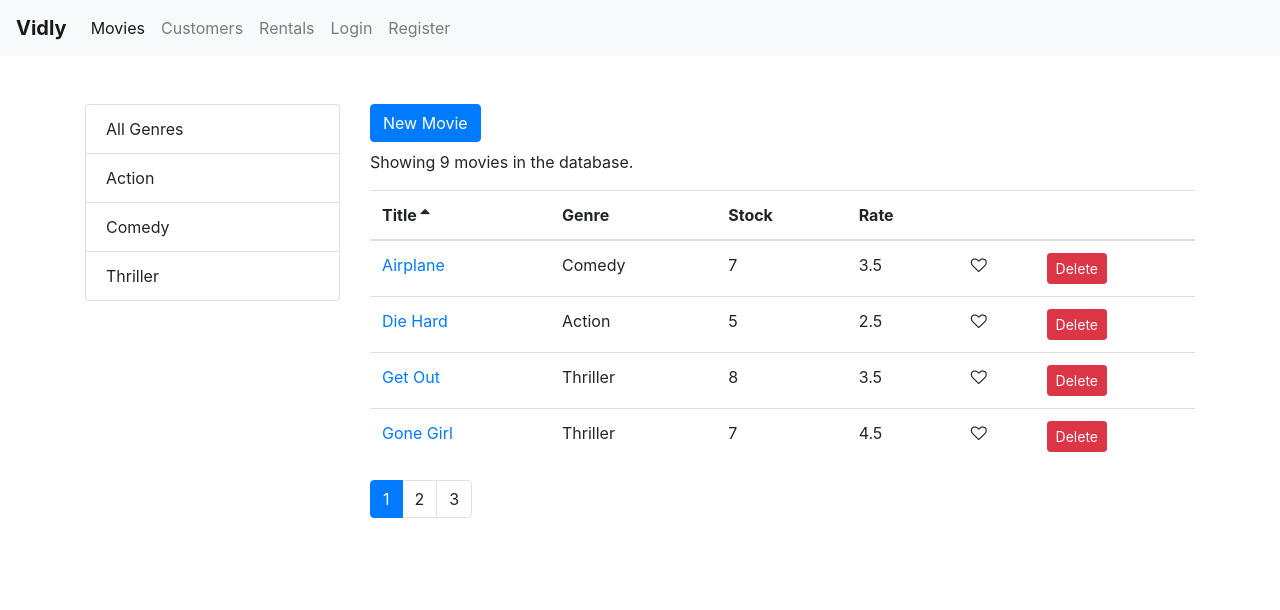
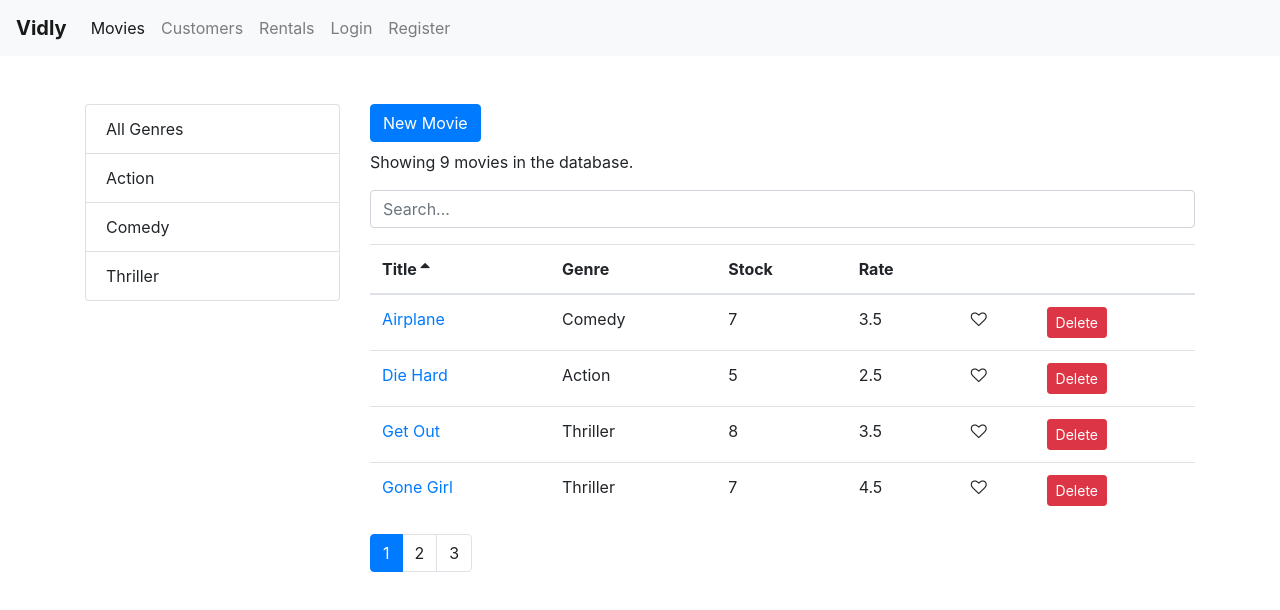
Before and after one commit to mcosta1105/vidly-react-app, a React (Create React App) app: page /movies in a window 1280 px wide. Shown: the top 610 px of the page. Built offline with nearby package versions, Linux system fonts and the light colour scheme.

Commit message:
Search implemented

```diff
--- /dev/null
+++ b/src/components/common/searchBox.jsx
@@ -0,0 +1,16 @@
+import React from "react";
+
+const SearchBox = ({ value, onChange }) => {
+  return (
+    <input
+      type="text"
+      name="query"
+      className="form-control my-3"
+      placeholder="Search..."
+      value={value}
+      onChange={e => onChange(e.currentTarget.value)}
+    />
+  );
+};
+
+export default SearchBox;
--- a/src/components/movies.jsx
+++ b/src/components/movies.jsx
@@ -1,11 +1,12 @@
 import React, { Component } from "react";
 import { getMovies } from "../services/fakeMovieService";
+import { paginate } from "../utils/paginate";
+import { getGenres } from "../services/fakeGenreService";
+import { Link } from "react-router-dom";
 import Pagination from "./common/pagination";
-import { paginate } from "../utils/paginate";
 import ListGroup from "./common/listGroup";
-import { getGenres } from "../services/fakeGenreService";
 import MoviesTable from "./moviesTable";
-import { Link } from "react-router-dom";
+import SearchBox from "./common/searchBox";
 import _ from "lodash";
 
 class Movies extends Component {
@@ -14,6 +15,8 @@
     genres: [],
     currentPage: 1,
     pageSize: 4,
+    searchQuery: "",
+    selectedGenre: null,
     sortColumn: { path: "title", order: "asc" }
   };
 
@@ -40,42 +43,48 @@
   };
 
   handleGenreSelect = genre => {
-    this.setState({ selectedGenre: genre, currentPage: 1 });
+    this.setState({ selectedGenre: genre, searchQuery: "", currentPage: 1 });
   };
 
   handleSort = sortColumn => {
     this.setState({ sortColumn });
   };
 
+  handleSearch = query => {
+    this.setState({ searchQuery: query, selectedGenre: null, currentPage: 1 });
+  };
+
   getPagedData = () => {
     const {
       pageSize,
       currentPage,
-      movies: allMovies,
       selectedGenre,
-      sortColumn
+      sortColumn,
+      searchQuery,
+      movies: allMovies
     } = this.state;
 
-    const filtered =
-      selectedGenre && selectedGenre._id
-        ? allMovies.filter(m => m.genre._id === selectedGenre._id)
-        : allMovies;
+    let filtered = allMovies;
+    if (searchQuery)
+      filtered = allMovies.filter(m =>
+        m.title.toLowerCase().startsWith(searchQuery.toLowerCase())
+      );
+    else if (selectedGenre && selectedGenre._id)
+      filtered = allMovies.filter(m => m.genre._id === selectedGenre._id);
+
     const sorted = _.orderBy(filtered, [sortColumn.path], [sortColumn.order]);
+
     const movies = paginate(sorted, currentPage, pageSize);
 
-    return { totalCount: filtered.length, data: movies};
-  }
+    return { totalCount: filtered.length, data: movies };
+  };
 
   render() {
     const { length: count } = this.state.movies;
-    const {
-      pageSize,
-      currentPage,
-      sortColumn
-    } = this.state;
+    const { pageSize, currentPage, sortColumn, searchQuery } = this.state;
     if (count === 0) return <p>There are no movies in the database.</p>;
 
-    const {totalCount, data:movies } = this.getPagedData();
+    const { totalCount, data: movies } = this.getPagedData();
 
     return (
       <div className="row">
@@ -87,8 +96,11 @@
           />
         </div>
         <div className="col">
-          <Link className="btn btn-primary mb-2" to="/add-movie">New Movie</Link>
+          <Link className="btn btn-primary mb-2" to="/add-movie">
+            New Movie
+          </Link>
           <p>Showing {totalCount} movies in the database.</p>
+          <SearchBox value={searchQuery} onChange={this.handleSearch} />
           <MoviesTable
             movies={movies}
             sortColumn={sortColumn}
```
